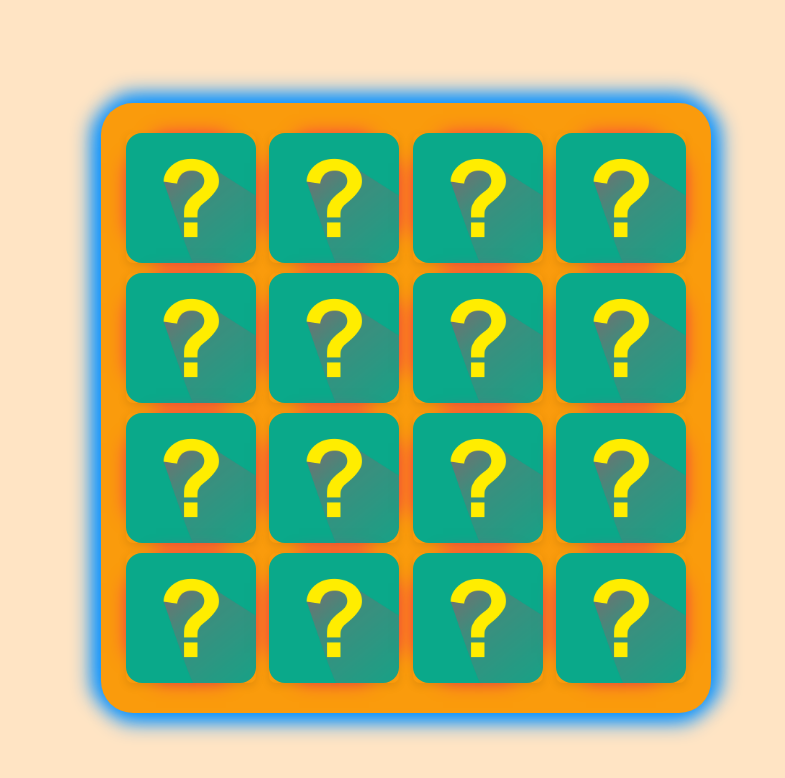
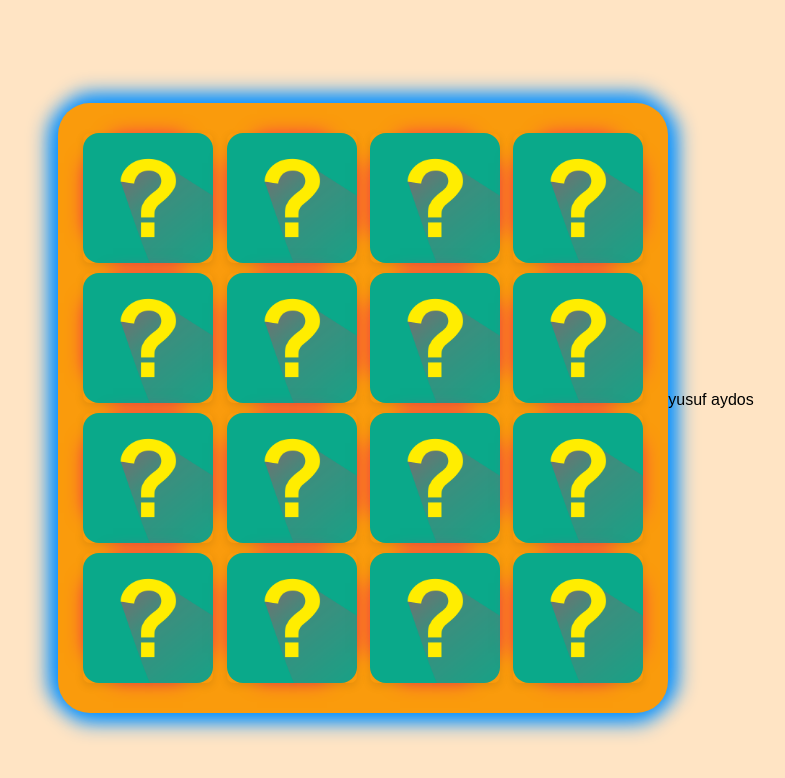
Before and after one commit to Pars41/mind-game, a plain HTML site: page index.html in a window 1280 px wide. Shown: the whole page, without its empty margins (234-1019 px from the left). Drawn offline with Linux system fonts and the light colour scheme.

Commit message:
copyright

```diff
--- a/index.html
+++ b/index.html
@@ -145,6 +145,7 @@
         </li>
       </ul>
     </div>
+    <p>yusuf aydos</p>
 
     <script src="script.js"></script>
 
```
